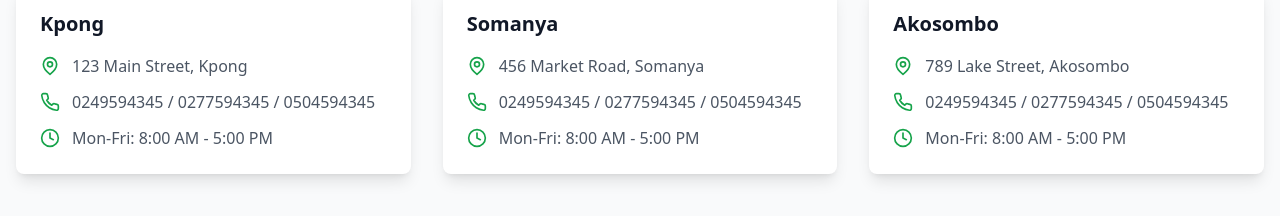
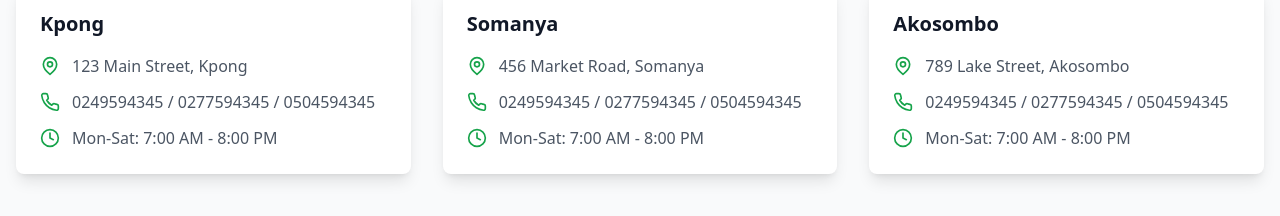
Before and after one commit to Redemption19/c-stone, a React (Vite) app: page /about in a window 1280 px wide. Shown: the part 1880-2096 px from the top of the page. Built offline with nearby package versions, Linux system fonts and the light colour scheme.

Commit message:
"Updated business hours for all locations from Mon-Fri: 8:00 AM - 5:00 PM to Mon-Sat: 7:00 AM - 8:00 PM"

```diff
--- a/src/components/about/Location.tsx
+++ b/src/components/about/Location.tsx
@@ -7,19 +7,19 @@ const Location = () => {
       city: 'Kpong',
       address: '123 Main Street, Kpong',
       phone: '0249594345 / 0277594345 / 0504594345',
-      hours: 'Mon-Fri: 8:00 AM - 5:00 PM',
+      hours: 'Mon-Sat: 7:00 AM - 8:00 PM',
     },
     {
       city: 'Somanya',
       address: '456 Market Road, Somanya',
       phone: '0249594345 / 0277594345 / 0504594345',
-      hours: 'Mon-Fri: 8:00 AM - 5:00 PM',
+      hours: 'Mon-Sat: 7:00 AM - 8:00 PM',
     },
     {
       city: 'Akosombo',
       address: '789 Lake Street, Akosombo',
       phone: '0249594345 / 0277594345 / 0504594345',
-      hours: 'Mon-Fri: 8:00 AM - 5:00 PM',
+      hours: 'Mon-Sat: 7:00 AM - 8:00 PM',
     },
   ];
 
```
